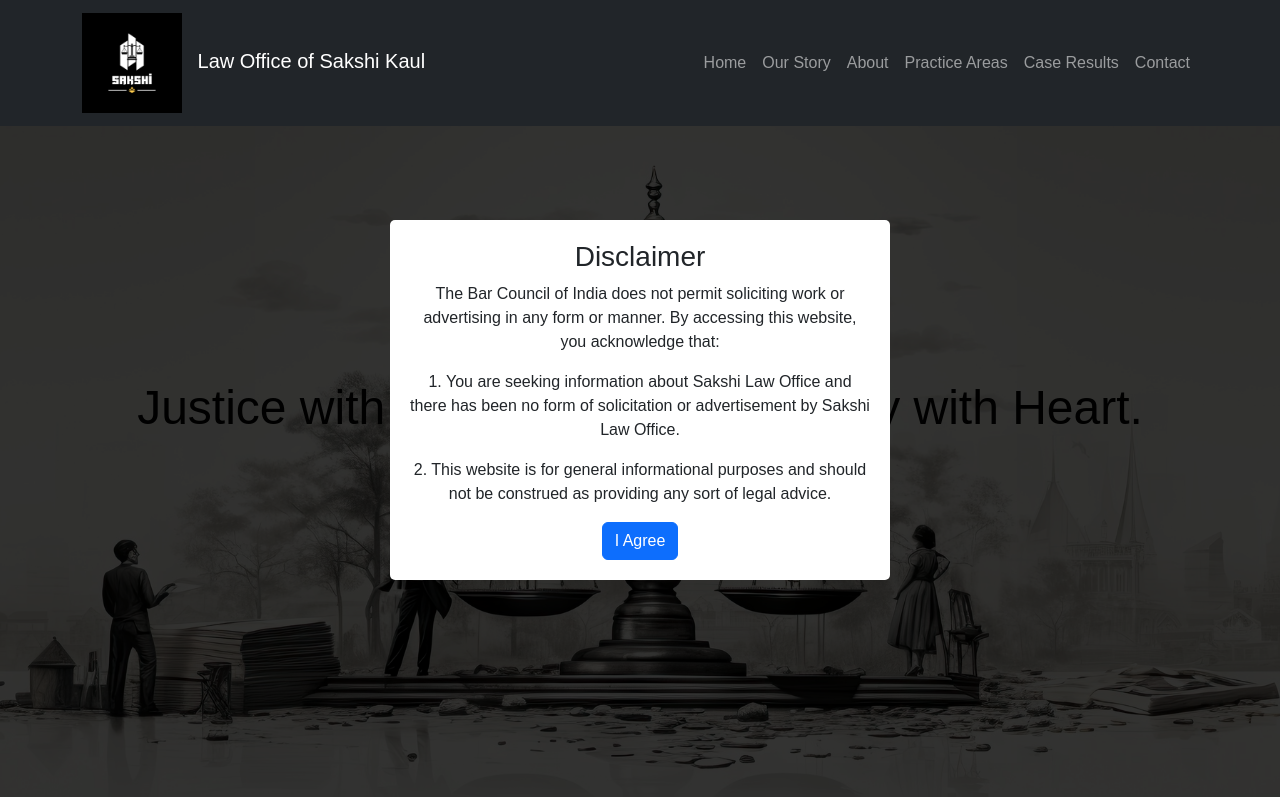
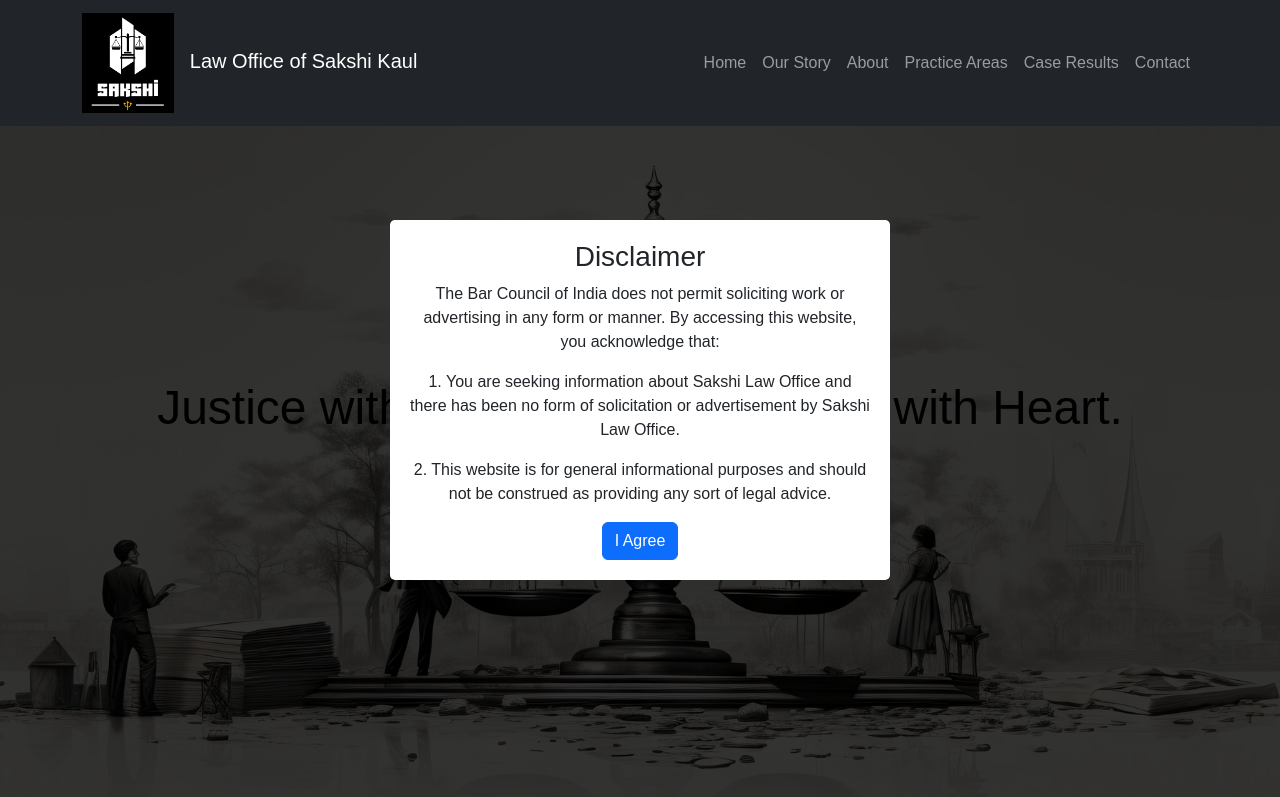
Before and after one commit to G2008/SakshiLawOffice, a plain HTML site: page index.html in a window 1280 px wide. Shown: the top 797 px of the page. Drawn offline with Linux system fonts and the light colour scheme.

Commit message:
Updated Logo

```diff
--- a/index.html
+++ b/index.html
@@ -30,7 +30,7 @@
     <nav class="navbar navbar-expand-lg navbar-dark bg-dark fixed-top">
         <div class="container">
             <a class="navbar-brand" href="#home">
-                <img src="sakshi_trident_logo.png" alt="Sakshi Law Office Logo" style="height: 100px; width: auto; margin-right: 10px;">
+                <img src="sakshi-22.png" alt="Sakshi Law Office Logo" style="height: 100px; width: auto; margin-right: 10px;">
                 Law Office of Sakshi Kaul
             </a>
             <button class="navbar-toggler" type="button" data-bs-toggle="collapse" data-bs-target="#navbarNav">
@@ -52,7 +52,7 @@
     <header id="home" class="hero">
         <div class="container text-top"  style="color:black;">>
             <!-- <h2>Expert Legal Guidance for Your Rights & Protection</h2> -->
-            <h1>Justice with Dedication.&nbsp;&nbsp;&nbsp;&nbsp;Advocacy with Heart.</h1>
+            <h1>Justice with Dedication.&nbsp;Advocacy with Heart.</h1>
         </div>
     </header>
      <!-- Why Choose Us Slider Section -->
```
Also changed, not shown: sakshi-22.png (added).
